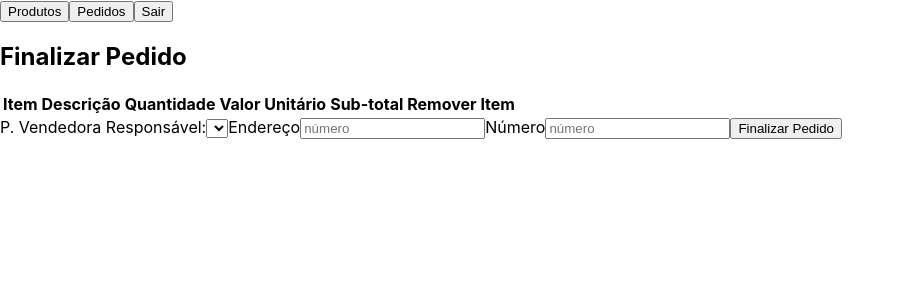
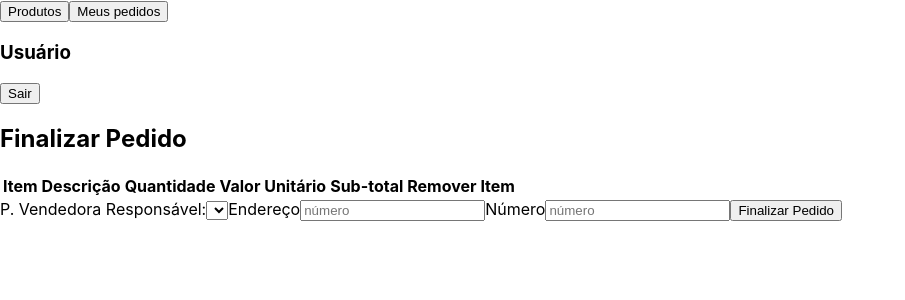
Before and after one commit to Ytellon/delivery-App, a React (Create React App) app in the folder front-end/: page /customer/checkout in a window 1280 px wide. Shown: the top 300 px of the page, without its empty margins (0-905 px from the left). Built offline with nearby package versions, Linux system fonts and the light colour scheme.

Commit message:
fix:remove o arquivo navBar para corrigir um conflito

```diff
--- a/front-end/src/components/navBar.jsx
+++ /dev/null
@@ -1,43 +0,0 @@
-import React, { useState, useEffect } from 'react';
-
-function NavBar() {
-  const [user, setUser] = useState();
-
-  useEffect(() => {
-    setUser(JSON.parse(localStorage.getItem('user')));
-  }, []);
-
-  return (
-    <div>
-      <nav>
-        <button
-          type="button"
-          data-testid="customer_products__element-navbar-link-products"
-        >
-          Produtos
-        </button>
-
-        <button
-          type="button"
-          data-testid="customer_products__element-navbar-link-orders"
-        >
-          Pedidos
-        </button>
-
-        <span data-testid="customer_products__element-navbar-user-full-name">
-          {user?.name}
-        </span>
-
-        <button
-          type="button"
-          data-testid="customer_products__element-navbar-link-logout"
-        >
-          Sair
-        </button>
-
-      </nav>
-    </div>
-  );
-}
-
-export default NavBar;
--- a/front-end/src/pages/CustomerCheckout.jsx
+++ b/front-end/src/pages/CustomerCheckout.jsx
@@ -1,7 +1,7 @@
 import React, { useState } from 'react';
 import Button from '../components/button';
 import Input from '../components/input';
-import NavBar from '../components/navBar';
+import Header from '../components/header';
 // import { useNavigate } from 'react-router-dom';
 // import axios from 'axios';
 // import {getLocalStorage, setLocalStorage}
@@ -132,7 +132,7 @@ function CustomerCheckout() {
 
   return (
     <div>
-      <NavBar />
+      <Header />
       <h2>Finalizar Pedido</h2>
       <table>
         <thead>
```
